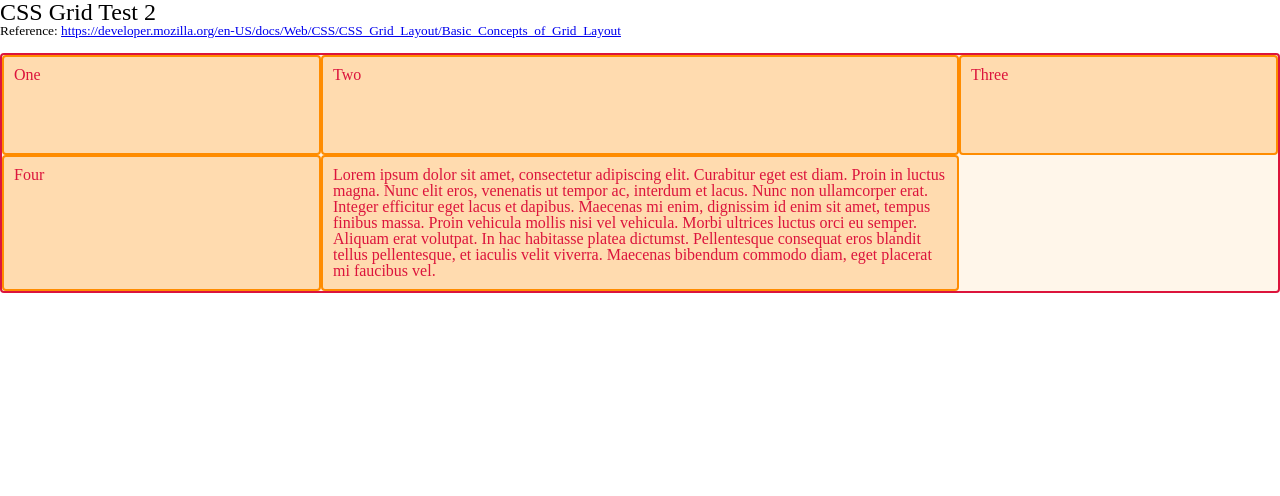
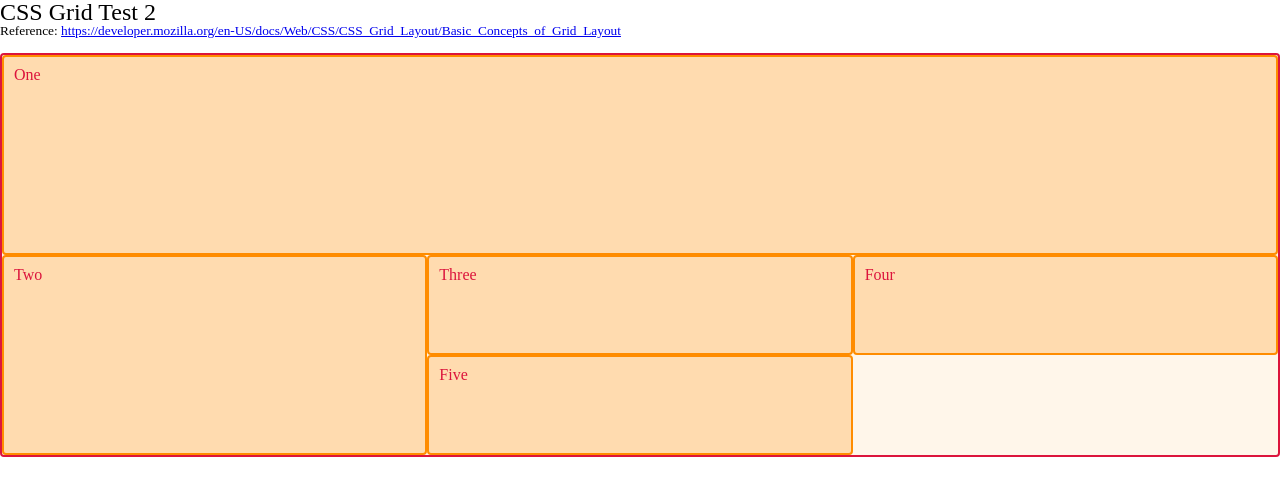
Before and after one commit to ynakanoendertech/css-grid-2, a website: page index.html in a window 1280 px wide. Drawn offline with nearby package versions, Linux system fonts and the light colour scheme.

Commit message:
Use grid-column-start and grid-row-start

```diff
--- a/index.html
+++ b/index.html
@@ -13,7 +13,7 @@
             font-size: smaller;
         }
         /* main */
-        .box {
+        [class^="box"] {
             padding: 10px;
             background-color: #ffdbaf;
             border: 2px solid darkorange;
@@ -26,8 +26,21 @@
             border-radius: 4px;
 
             display: grid;
-            grid-template-columns: repeat(1, 1fr 2fr 1fr);
-            grid-auto-rows: minmax(100px, auto);
+            grid-template-columns: repeat(3, 1fr);
+            grid-auto-rows: 100px;
+        }
+
+        .box1 {
+            grid-column-start: 1;
+            grid-column-end: 4;
+            grid-row-start: 1;
+            grid-row-end: 3;
+        }
+
+        .box2 {
+            grid-column-start: 1;
+            grid-row-start: 3;
+            grid-row-end: 5;
         }
     </style>
 </head>
@@ -38,11 +51,12 @@
 
 <!-- main -->
 <div class="wrapper">
-    <div class="box">One</div>
-    <div class="box">Two</div>
-    <div class="box">Three</div>
-    <div class="box">Four</div>
-    <div class="box">Lorem ipsum dolor sit amet, consectetur adipiscing elit. Curabitur eget est diam. Proin in luctus magna. Nunc elit eros, venenatis ut tempor ac, interdum et lacus. Nunc non ullamcorper erat. Integer efficitur eget lacus et dapibus. Maecenas mi enim, dignissim id enim sit amet, tempus finibus massa. Proin vehicula mollis nisi vel vehicula. Morbi ultrices luctus orci eu semper. Aliquam erat volutpat. In hac habitasse platea dictumst. Pellentesque consequat eros blandit tellus pellentesque, et iaculis velit viverra. Maecenas bibendum commodo diam, eget placerat mi faucibus vel.</div>
+    <div class="box1">One</div>
+    <div class="box2">Two</div>
+    <div class="box3">Three</div>
+    <div class="box4">Four</div>
+    <div class="box5">Five</div>
+    <!--<div class="box">Lorem ipsum dolor sit amet, consectetur adipiscing elit. Curabitur eget est diam. Proin in luctus magna. Nunc elit eros, venenatis ut tempor ac, interdum et lacus. Nunc non ullamcorper erat. Integer efficitur eget lacus et dapibus. Maecenas mi enim, dignissim id enim sit amet, tempus finibus massa. Proin vehicula mollis nisi vel vehicula. Morbi ultrices luctus orci eu semper. Aliquam erat volutpat. In hac habitasse platea dictumst. Pellentesque consequat eros blandit tellus pellentesque, et iaculis velit viverra. Maecenas bibendum commodo diam, eget placerat mi faucibus vel.</div>-->
 </div>
 
 </body>
```
